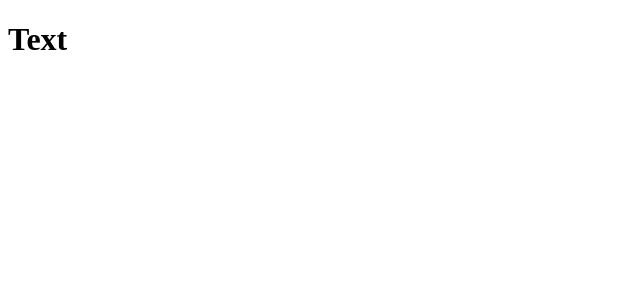
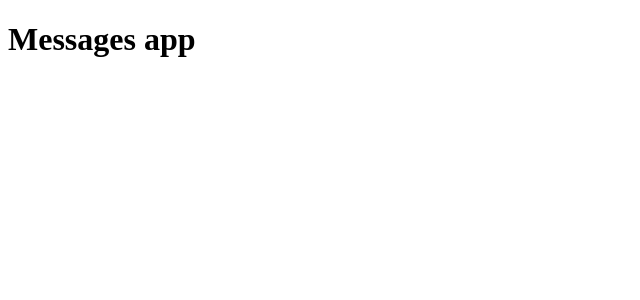
Before and after one commit to IvanGoranoff/messages-app, a React (Create React App) app in the folder messages-app/: page / in a window 1280 px wide. Shown: the top 300 px of the page, without its empty margins (0-640 px from the left). Built offline with nearby package versions, Linux system fonts and the light colour scheme.

Commit message:
Update App.js

```diff
--- a/messages-app/src/App.js
+++ b/messages-app/src/App.js
@@ -4,7 +4,7 @@
   return (
     <div className="App">
       <header className="App-header">
-        <h1>Text</h1>
+        <h1>Messages app</h1>
       </header>
     </div>
   );
```
